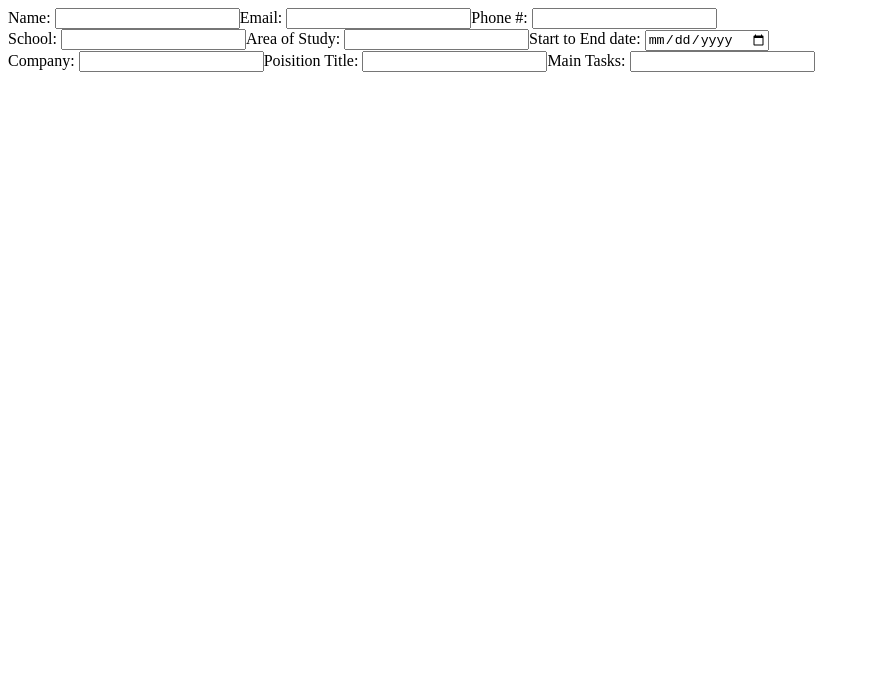
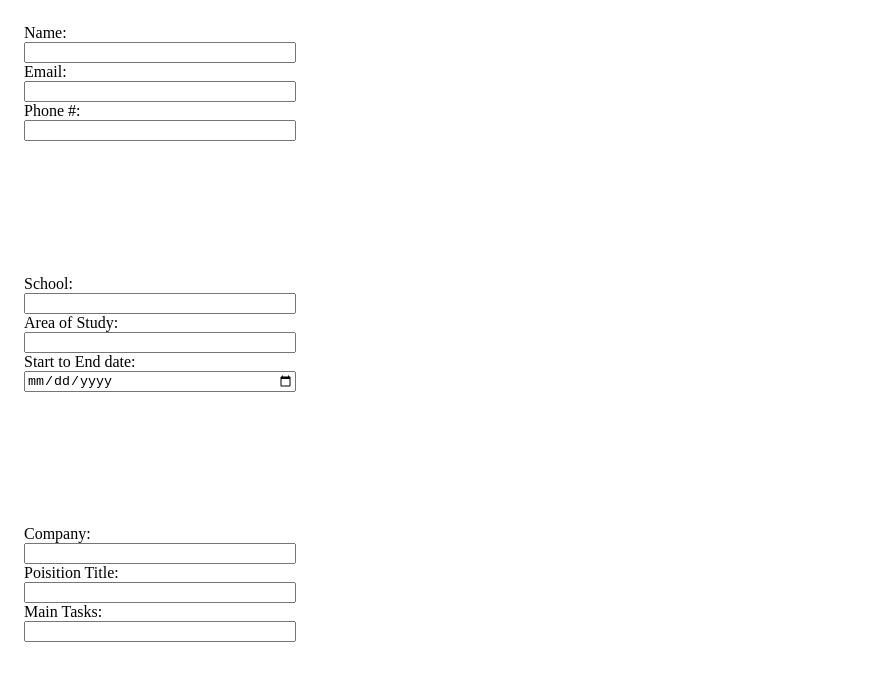
Before and after one commit to LuvKatie/cv-application, a React (Create React App) app: page / in a window 1280 px wide. Shown: the top 680 px of the page, without its empty margins (0-870 px from the left). Built offline with nearby package versions, Linux system fonts and the light colour scheme.

Commit message:
Add Forms.css | Styled each form component

```diff
--- a/src/App.js
+++ b/src/App.js
@@ -1,4 +1,6 @@
 import React from 'react';
+import './styles/App.css'
+import './styles/Forms.css'
 import { General } from './components/General';
 import { Education } from './components/Education';
 import { Practical } from './components/Practical';
@@ -6,11 +8,18 @@ import { Practical } from './components/Practical';
 class App extends React.Component {
     render() {
         return (
-            <div>
+            <div className='main'>
+                <div className='cv-forms'>
                 <General />
                 <Education />
                 <Practical />
+                </div>
+
+                <div className='cv-application'>
+
+                </div>
             </div>
+
         )
     }
 }
--- a/src/components/Education.js
+++ b/src/components/Education.js
@@ -25,7 +25,7 @@ export class Education extends React.Component {
 
     render() {
         return (
-            <div>
+            <div className="education-info">
                 <form>
                     <label htmlFor="schoolInput">School: </label>
                     <input type="text" id="schoolInput"></input>
--- a/src/components/General.js
+++ b/src/components/General.js
@@ -25,7 +25,7 @@ export class General extends React.Component {
 
     render() {
         return (
-            <div>
+            <div className='general-info'>
                 <form>
                     <label htmlFor="nameInput">Name: </label>
                     <input type="text" id="nameInput"></input>
--- a/src/components/Practical.js
+++ b/src/components/Practical.js
@@ -25,7 +25,7 @@ export class Practical extends React.Component {
 
     render() {
         return (
-            <div>
+            <div className="practical-info">
                 <form>
                     <label htmlFor="companyInput">Company: </label>
                     <input type="text" id="companyInput"></input>
--- /dev/null
+++ b/src/styles/App.css
@@ -0,0 +1,15 @@
+body {
+    margin: 0;
+    min-height: 100vh;
+}
+
+#root {
+    min-height: inherit;
+}
+
+.main {
+    display: grid;
+    grid-template: 1fr / 1fr 3fr;
+
+    min-height: inherit;
+}
--- /dev/null
+++ b/src/styles/Forms.css
@@ -0,0 +1,10 @@
+.cv-forms {
+    display: grid;
+    padding: 24px;
+}
+
+.general-info > form,
+.education-info > form,
+.practical-info > form{
+    display: grid;
+}
```
